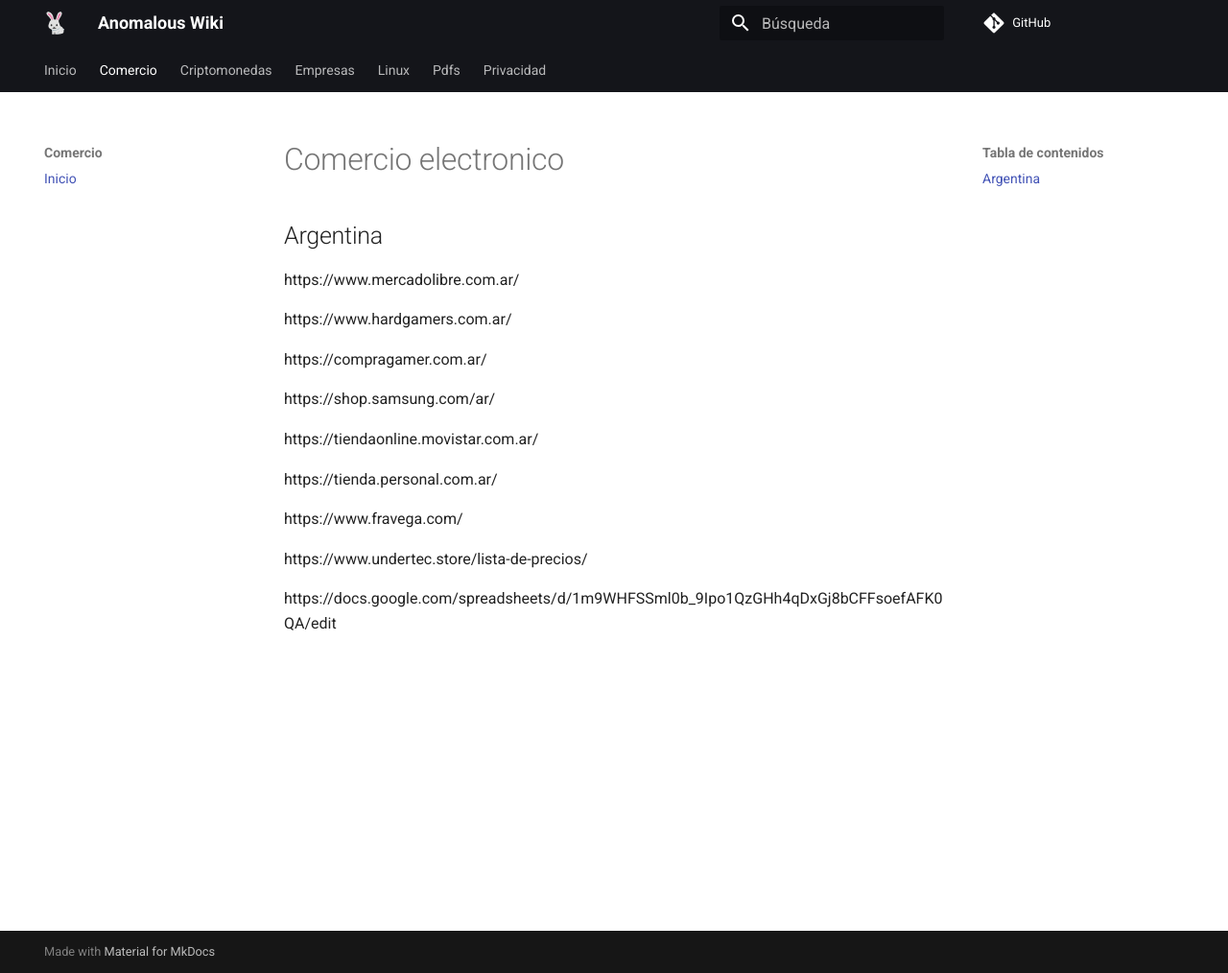
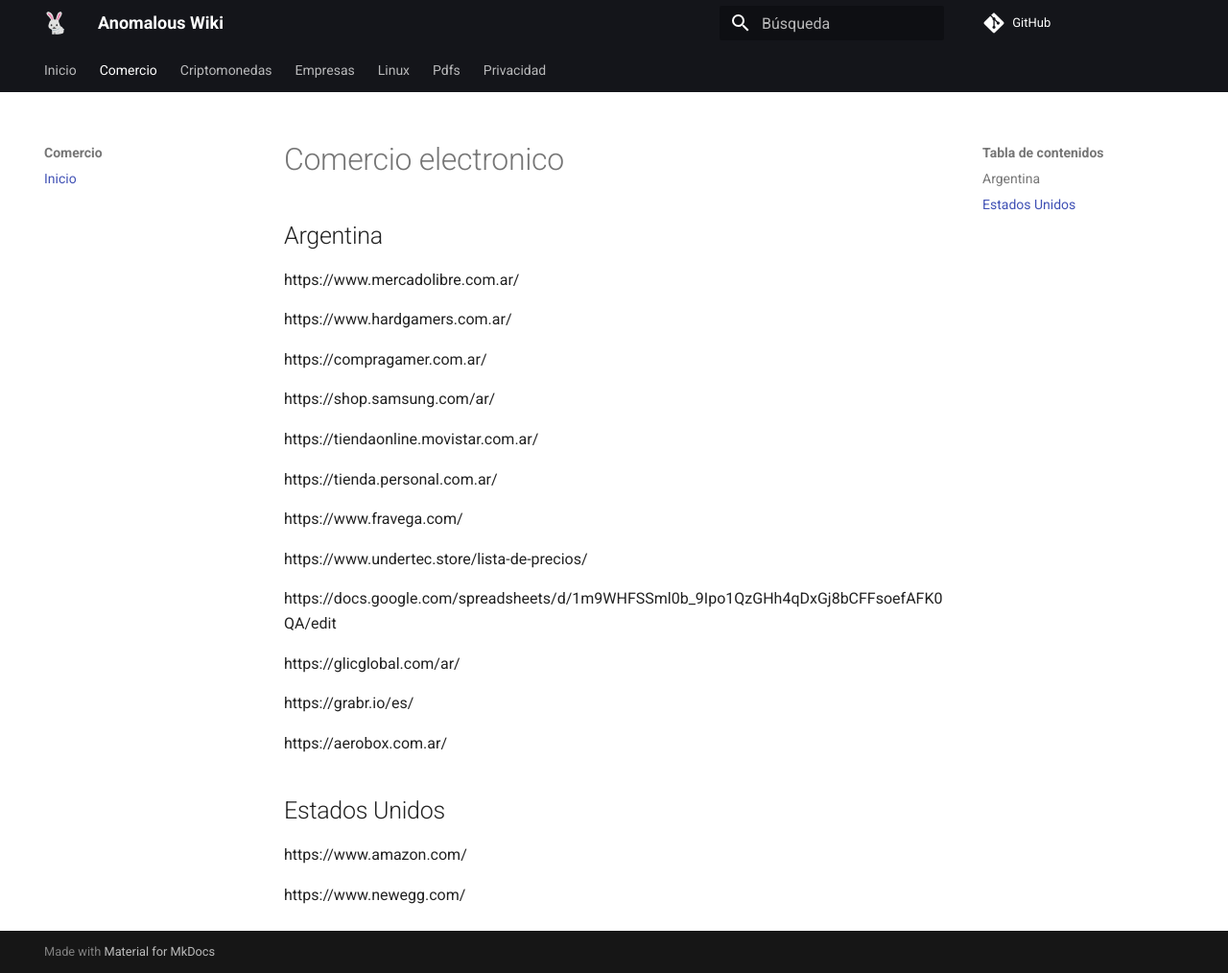
Before and after one commit to anomalouscode/wiki, an MkDocs documentation site: the page built from docs/comercio/index.md, in a window 1280 px wide and 1014 px high. Shown: the whole window at 96% size. Built offline with MkDocs 1.6.1 and Material for MkDocs 9.7.7, drawn with Linux system fonts in a browser that asks for light colours; comment, search, counter and statistics services are not loaded.

Commit message:
Update index.md

```diff
--- a/docs/comercio/index.md
+++ b/docs/comercio/index.md
@@ -23,3 +23,15 @@
 https://www.undertec.store/lista-de-precios/
 
 https://docs.google.com/spreadsheets/d/1m9WHFSSml0b_9Ipo1QzGHh4qDxGj8bCFFsoefAFK0QA/edit
+
+https://glicglobal.com/ar/
+
+https://grabr.io/es/
+
+https://aerobox.com.ar/
+
+## Estados Unidos
+
+https://www.amazon.com/
+
+https://www.newegg.com/
```
